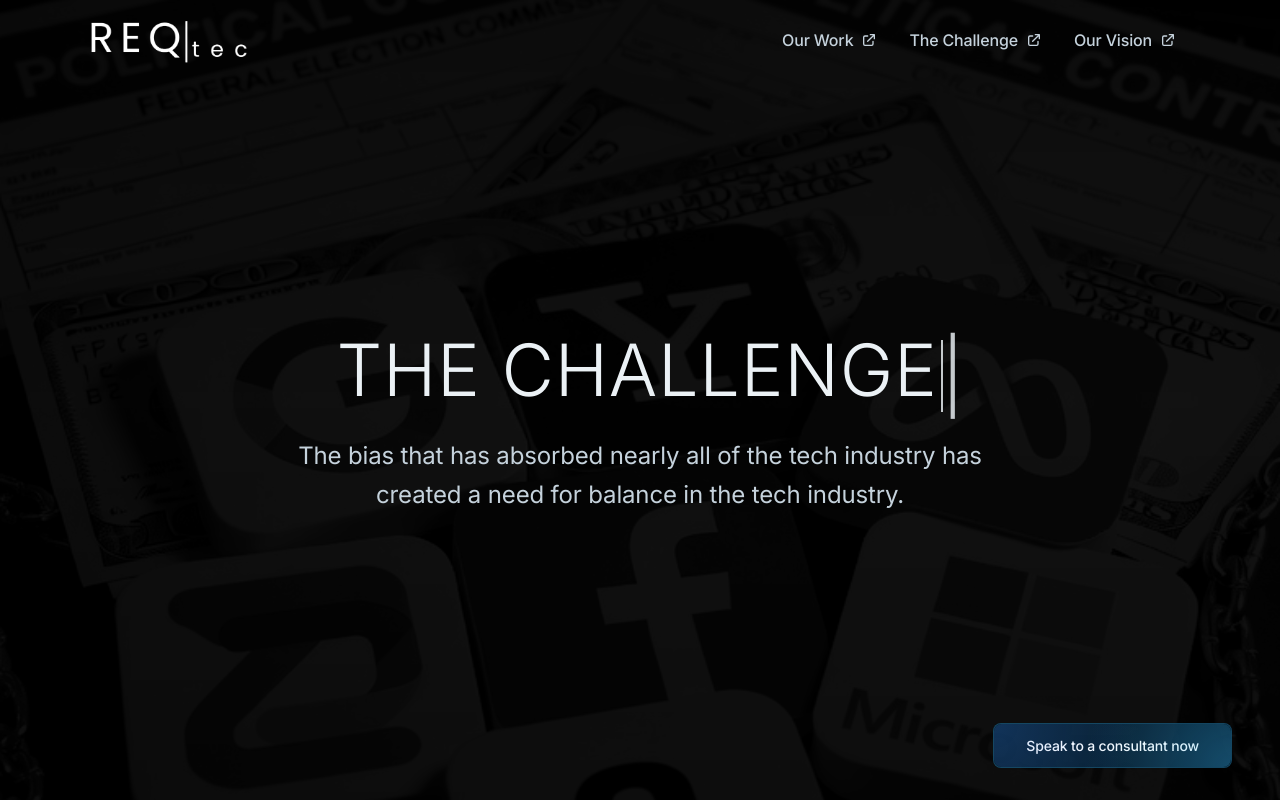
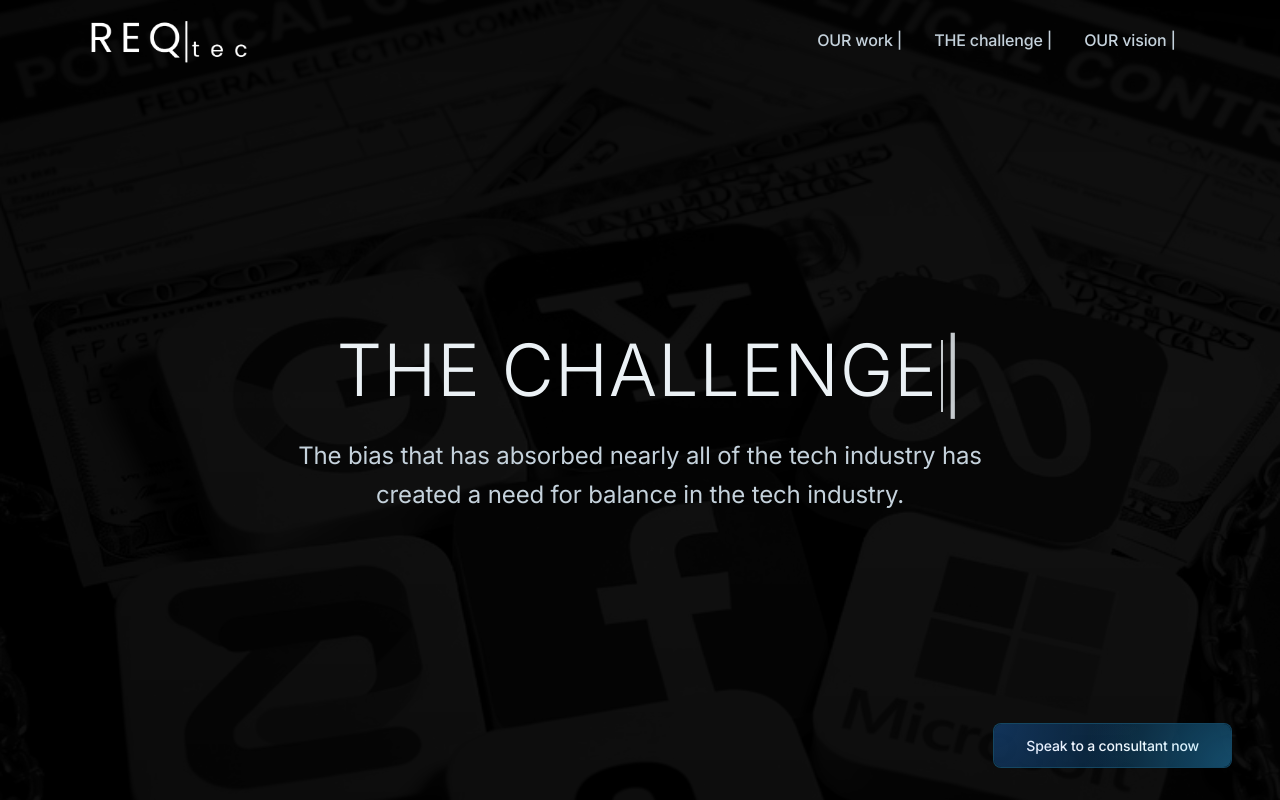
Before and after one commit to reqtec-admin/reqtec-main, a Next.js app: page /the-challenge in a window 1280 px wide. Shown: the top 800 px of the page. Built offline with nearby package versions, Linux system fonts and the light colour scheme; a web font is replaced by a local one.

Commit message:
REQtec Navigation Pages Improvements

```diff
--- a/app/(default)/our-vision/page.tsx
+++ b/app/(default)/our-vision/page.tsx
@@ -2,7 +2,7 @@
 
 import { ArticleSection } from '@/components/article-section'
 import { TypingAnimation } from '@/components/typing-animation'
-import { services, plannedProducts } from '@/data/vision-data'
+import { services } from '@/data/vision-data'
 
 export default function OurVision() {
   return (
@@ -35,10 +35,15 @@ export default function OurVision() {
             />
           </h1>
           <p className="text-xl md:text-2xl text-gray-300 leading-relaxed max-w-3xl mx-auto">
-            Our value proposition as an unbiased solutions provider focused on providing the most decentralized, non-Big Tech solution possible while respecting your budget and needs.
+            Unbiased tech solutions that are outside the Big Tech oligarchy.
+            <br />
+            Our team helping you and your business employ decentralized providers, avoiding Big Tech solutions as much as possible while respecting your budget and needs.
           </p>
         </div>
       </section>
+
+      {/* Divider */}
+      <div className="border-t border-teal-500/20 relative z-10" />
 
       {/* Company Description Section */}
       <ArticleSection animationDelay={200}>
@@ -53,9 +58,6 @@ export default function OurVision() {
             </p>
             <p>
               <strong className="text-gray-200">Location:</strong> Remote-first with a small headquarters in Omaha, NE
-            </p>
-            <p>
-              <strong className="text-gray-200">Legal Structure:</strong> S-Corp
             </p>
             <p className="pt-4">
               <strong className="text-gray-200">Vision:</strong> To deliver cutting-edge technology solutions that uphold traditional values and foster trust in an era dominated by big tech monopolies.
@@ -78,32 +80,6 @@ export default function OurVision() {
           </div>
         </ArticleSection>
       ))}
-
-      {/* Planned Products Sections */}
-      {plannedProducts.map((product, index) => (
-        <ArticleSection key={product.name} animationDelay={200}>
-          <div className="prose prose-invert max-w-none">
-            <h2 className="text-3xl md:text-4xl font-light tracking-wide mb-6 text-gray-100">{product.name}</h2>
-            <p className="text-lg md:text-xl text-gray-300 leading-relaxed mb-6">
-              {product.description}
-            </p>
-            <div className="space-y-3 text-lg text-gray-300">
-              {product.competition && (
-                <p>
-                  <span className="text-gray-500">Competition: </span>
-                  <span className="text-gray-300">{product.competition}</span>
-                </p>
-              )}
-              {product.launch && (
-                <p>
-                  <span className="text-gray-500">Launch: </span>
-                  <span className="text-gray-300">{product.launch}</span>
-                </p>
-              )}
-            </div>
-          </div>
-        </ArticleSection>
-      ))}
     </div>
   )
 }
--- a/app/(default)/our-work/page.tsx
+++ b/app/(default)/our-work/page.tsx
@@ -40,6 +40,9 @@ export default function OurWork() {
           </p>
         </div>
       </section>
+
+      {/* Divider */}
+      <div className="border-t border-teal-500/20 relative z-10" />
 
       {/* Project Sections */}
       {projects.map((project, index) => (
--- a/app/(default)/the-challenge/page.tsx
+++ b/app/(default)/the-challenge/page.tsx
@@ -49,6 +49,9 @@ export default function TheChallenge() {
           </p>
         </div>
       </section>
+
+      {/* Divider */}
+      <div className="border-t border-teal-500/20 relative z-10" />
 
       {/* Documented Cases Section */}
       <ArticleSection animationDelay={200}>
--- a/components/ui/header.tsx
+++ b/components/ui/header.tsx
@@ -24,34 +24,25 @@ export default function Header() {
               <li>
                 <Link
                   href="/our-work"
-                  className="font-medium text-gray-300 hover:text-teal-400 px-4 py-3 flex items-center gap-2 transition duration-150 ease-in-out"
+                  className="font-medium text-gray-300 hover:text-teal-400 px-4 py-3 transition duration-150 ease-in-out"
                 >
-                  Our Work
-                  <svg className="w-4 h-4" fill="none" stroke="currentColor" viewBox="0 0 24 24">
-                    <path strokeLinecap="round" strokeLinejoin="round" strokeWidth={2} d="M10 6H6a2 2 0 00-2 2v10a2 2 0 002 2h10a2 2 0 002-2v-4M14 4h6m0 0v6m0-6L10 14" />
-                  </svg>
+                  OUR work |
                 </Link>
               </li>
               <li>
                 <Link
                   href="/the-challenge"
-                  className="font-medium text-gray-300 hover:text-teal-400 px-4 py-3 flex items-center gap-2 transition duration-150 ease-in-out"
+                  className="font-medium text-gray-300 hover:text-teal-400 px-4 py-3 transition duration-150 ease-in-out"
                 >
-                  The Challenge
-                  <svg className="w-4 h-4" fill="none" stroke="currentColor" viewBox="0 0 24 24">
-                    <path strokeLinecap="round" strokeLinejoin="round" strokeWidth={2} d="M10 6H6a2 2 0 00-2 2v10a2 2 0 002 2h10a2 2 0 002-2v-4M14 4h6m0 0v6m0-6L10 14" />
-                  </svg>
+                  THE challenge |
                 </Link>
               </li>
               <li>
                 <Link
                   href="/our-vision"
-                  className="font-medium text-gray-300 hover:text-teal-400 px-4 py-3 flex items-center gap-2 transition duration-150 ease-in-out"
+                  className="font-medium text-gray-300 hover:text-teal-400 px-4 py-3 transition duration-150 ease-in-out"
                 >
-                  Our Vision
-                  <svg className="w-4 h-4" fill="none" stroke="currentColor" viewBox="0 0 24 24">
-                    <path strokeLinecap="round" strokeLinejoin="round" strokeWidth={2} d="M10 6H6a2 2 0 00-2 2v10a2 2 0 002 2h10a2 2 0 002-2v-4M14 4h6m0 0v6m0-6L10 14" />
-                  </svg>
+                  OUR vision |
                 </Link>
               </li>
             </ul>
--- a/components/ui/mobile-menu.tsx
+++ b/components/ui/mobile-menu.tsx
@@ -61,29 +61,21 @@ export default function MobileMenu() {
       >
         <ul className="bg-gray-900/95 backdrop-blur-sm border border-teal-500/20 rounded-lg px-4 py-2 mt-2">
           <li>
-            <Link href="/our-work" className="flex font-medium w-full text-gray-300 hover:text-teal-400 py-2 justify-center items-center gap-2 transition duration-150 ease-in-out" onClick={() => setMobileNavOpen(false)}>
+            <Link href="/our-work" className="flex font-medium w-full text-gray-300 hover:text-teal-400 py-2 justify-center transition duration-150 ease-in-out" onClick={() => setMobileNavOpen(false)}>
               Our Work
-              <svg className="w-4 h-4" fill="none" stroke="currentColor" viewBox="0 0 24 24">
-                <path strokeLinecap="round" strokeLinejoin="round" strokeWidth={2} d="M10 6H6a2 2 0 00-2 2v10a2 2 0 002 2h10a2 2 0 002-2v-4M14 4h6m0 0v6m0-6L10 14" />
-              </svg>
             </Link>
           </li>
           <li>
-            <Link href="/the-challenge" className="flex font-medium w-full text-gray-300 hover:text-teal-400 py-2 justify-center items-center gap-2 transition duration-150 ease-in-out" onClick={() => setMobileNavOpen(false)}>
+            <Link href="/the-challenge" className="flex font-medium w-full text-gray-300 hover:text-teal-400 py-2 justify-center transition duration-150 ease-in-out" onClick={() => setMobileNavOpen(false)}>
               The Challenge
-              <svg className="w-4 h-4" fill="none" stroke="currentColor" viewBox="0 0 24 24">
-                <path strokeLinecap="round" strokeLinejoin="round" strokeWidth={2} d="M10 6H6a2 2 0 00-2 2v10a2 2 0 002 2h10a2 2 0 002-2v-4M14 4h6m0 0v6m0-6L10 14" />
-              </svg>
             </Link>
           </li>
           <li>
-            <Link href="/our-vision" className="flex font-medium w-full text-gray-300 hover:text-teal-400 py-2 justify-center items-center gap-2 transition duration-150 ease-in-out" onClick={() => setMobileNavOpen(false)}>
+            <Link href="/our-vision" className="flex font-medium w-full text-gray-300 hover:text-teal-400 py-2 justify-center transition duration-150 ease-in-out" onClick={() => setMobileNavOpen(false)}>
               Our Vision
-              <svg className="w-4 h-4" fill="none" stroke="currentColor" viewBox="0 0 24 24">
-                <path strokeLinecap="round" strokeLinejoin="round" strokeWidth={2} d="M10 6H6a2 2 0 00-2 2v10a2 2 0 002 2h10a2 2 0 002-2v-4M14 4h6m0 0v6m0-6L10 14" />
-              </svg>
             </Link>
           </li>
+          <li className="text-gray-300 py-2 text-center">|</li>
         </ul>
       </nav>
     </div>
```
